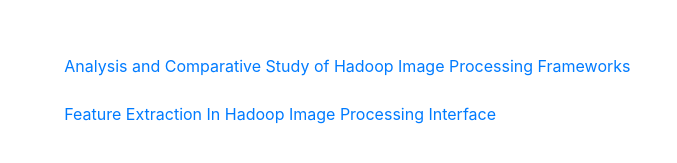
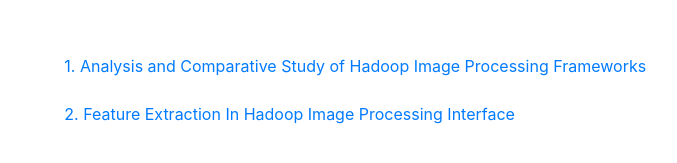
Before and after one commit to ishitvyas/ishitvyas.github.io, a website with bundled scripts: page index.html in a window 1280 px wide. Shown: the part 5153-5316 px from the top of the page, without its empty margins (290-967 px from the left). Built offline with nearby package versions, Linux system fonts and the light colour scheme; a web font is replaced by a local one.

Commit message:
Update index.html

```diff
--- a/index.html
+++ b/index.html
@@ -226,12 +226,12 @@
               <ol class="fa-ul mb-0">
                   <li>
                       <a href="http://www.ijariie.com/AdminUploadPdf/Analysis_and_Comparative_Study_of_Hadoop_Image_Processing_Frameworks_ijariie8766.pdf">
-					  Analysis and Comparative Study of Hadoop Image Processing Frameworks </a>
+					  1. Analysis and Comparative Study of Hadoop Image Processing Frameworks </a>
 				  </li>
 				  <li>
 				<br>
                       <a href="http://www.ijariie.com/AdminUploadPdf/FEATURE_EXTRACTION_IN_HADOOP_IMAGE_PROCESSING_INTERFACE_ijariie8487.pdf">
-					  Feature Extraction In Hadoop Image Processing Interface </a>
+					  2. Feature Extraction In Hadoop Image Processing Interface </a>
 				  </li>
               </ol>
 
```
